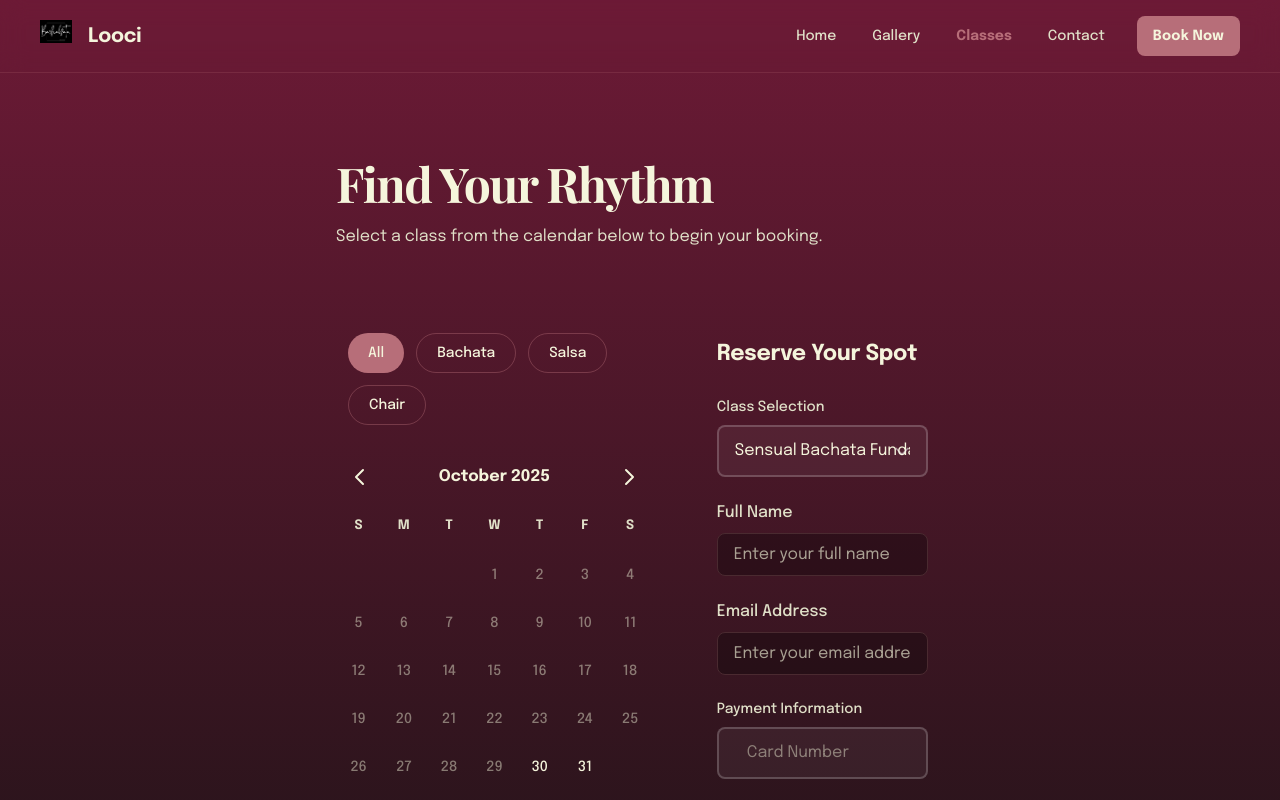
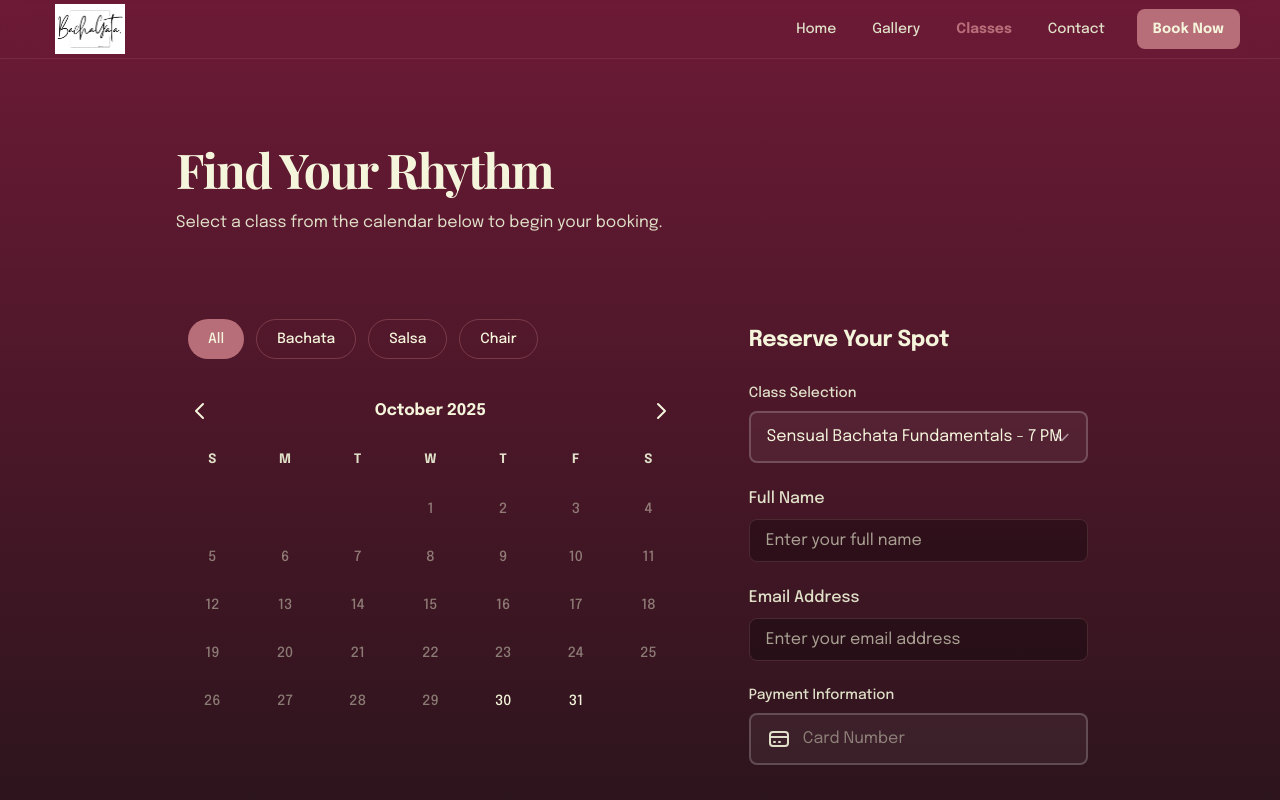
Before and after one commit to targerian/bachagata, a Next.js app: page /classes in a window 1280 px wide. Shown: the top 800 px of the page. Built offline with nearby package versions, Linux system fonts and the light colour scheme.

Commit message:
fixing layout issues

```diff
--- a/src/common/components/NavBar.tsx
+++ b/src/common/components/NavBar.tsx
@@ -1,7 +1,8 @@
-import React, { useState } from "react";
+import Image from "next/image";
 import Link from "next/link";
-import Image from "next/image";
 import { useRouter } from "next/router";
+import type React from "react";
+import { useState } from "react";
 import { cn } from "@/lib/utils";
 import { Button } from "./Button";
 
@@ -19,20 +20,20 @@ export const NavBar: React.FC = () => {
   const isActive = (path: string) => router.pathname === path;
 
   return (
-    <header className="sticky top-0 z-50 flex items-center justify-between whitespace-nowrap border-b border-solid border-rose-gold/20 bg-background-dark/50 backdrop-blur-md px-6 py-4 md:px-10">
+    <header className="sticky top-0 z-50 flex items-center justify-between whitespace-nowrap border-b border-solid border-rose-gold/20 bg-background-dark/50 backdrop-blur-md px-6 py-1 md:px-10">
       <Link href="/" className="flex items-center gap-4 text-text-primary">
-        <div className="w-8 h-8 text-rose-gold relative">
+        <div className="text-rose-gold relative">
           <Image
-            src="/images/logos/Bachagata_20251028_103342_0000.png"
+            src="/images/logos/4_20251028_104531_0001.png"
             alt="Looci Logo"
-            width={32}
-            height={32}
-            className="object-contain"
+            width={100}
+            height={50}
+            className="object-contain w-[100px] h-[50px]"
           />
         </div>
-        <h2 className="text-text-primary text-xl font-bold leading-tight tracking-[-0.015em]">
+        {/* <h2 className="text-text-primary text-xl font-bold leading-tight tracking-[-0.015em]">
           Looci
-        </h2>
+        </h2> */}
       </Link>
 
       {/* Desktop Navigation */}
@@ -61,9 +62,11 @@ export const NavBar: React.FC = () => {
         className="md:hidden text-text-primary"
         onClick={() => setMobileMenuOpen(!mobileMenuOpen)}
         aria-label="Toggle menu"
+        type="button"
       >
         <svg
           className="h-6 w-6"
+          aria-hidden="true"
           fill="none"
           stroke="currentColor"
           viewBox="0 0 24 24"
--- a/src/screens/classes/index.tsx
+++ b/src/screens/classes/index.tsx
@@ -28,7 +28,7 @@ export const ClassesScreen: React.FC = () => {
   const filters: ClassType[] = ["All", "Bachata", "Salsa", "Chair"];
 
   return (
-    <main className="flex flex-col gap-10 mt-10 md:mt-16 px-4 md:px-20 lg:px-40 max-w-[960px] mx-auto">
+    <main className="flex flex-col gap-10 mt-10 md:mt-16 px-4 md:px-10 lg:px-30 max-w-[1200px] mx-auto">
       {/* Page Heading */}
       <div className="flex flex-wrap justify-between gap-3 p-4">
         <div className="flex min-w-72 flex-col gap-3">
@@ -42,7 +42,7 @@ export const ClassesScreen: React.FC = () => {
       </div>
 
       {/* Main Content: Calendar and Booking Form */}
-      <div className="flex flex-col lg:flex-row gap-12 p-4">
+      <div className="flex flex-col lg:flex-row gap-8 lg:gap-12 p-4">
         {/* Left Column: Calendar */}
         <div className="flex-1">
           {/* Filter Chips */}
--- a/src/screens/contact/index.tsx
+++ b/src/screens/contact/index.tsx
@@ -1,4 +1,4 @@
-import React from "react";
+import type React from "react";
 import {
   Button,
   GlassCard,
@@ -22,6 +22,7 @@ export const ContactScreen: React.FC = () => {
           fill="none"
           stroke="currentColor"
           viewBox="0 0 24 24"
+          aria-hidden="true"
         >
           <path
             strokeLinecap="round"
@@ -41,6 +42,7 @@ export const ContactScreen: React.FC = () => {
           fill="none"
           stroke="currentColor"
           viewBox="0 0 24 24"
+          aria-hidden="true"
         >
           <path
             strokeLinecap="round"
@@ -60,6 +62,7 @@ export const ContactScreen: React.FC = () => {
           fill="none"
           stroke="currentColor"
           viewBox="0 0 24 24"
+          aria-hidden="true"
         >
           <path
             strokeLinecap="round"
@@ -85,7 +88,12 @@ export const ContactScreen: React.FC = () => {
       name: "Instagram",
       href: "#",
       icon: (
-        <svg className="h-6 w-6" fill="currentColor" viewBox="0 0 24 24">
+        <svg
+          className="h-6 w-6"
+          fill="currentColor"
+          viewBox="0 0 24 24"
+          aria-hidden="true"
+        >
           <path d="M12 2.163c3.204 0 3.584.012 4.85.07 3.252.148 4.771 1.691 4.919 4.919.058 1.265.069 1.645.069 4.85s-.011 3.584-.069 4.85c-.149 3.225-1.664 4.771-4.919 4.919-1.266.058-1.644.07-4.85.07s-3.584-.012-4.85-.07c-3.252-.148-4.771-1.691-4.919-4.919-.058-1.265-.069-1.645-.069-4.85s.011-3.584.069-4.85c.149-3.225 1.664-4.771 4.919-4.919 1.266.058 1.644.07 4.85.07zm0-2.163c-3.259 0-3.667.014-4.947.072-4.358.2-6.78 2.618-6.98 6.98-.059 1.281-.073 1.689-.073 4.948s.014 3.667.072 4.947c.2 4.358 2.618 6.78 6.98 6.98 1.281.058 1.689.072 4.948.072s3.667-.014 4.947-.072c4.358-.2 6.78-2.618 6.98-6.98.059-1.281.073-1.689.073-4.948s-.014-3.667-.072-4.947c-.2-4.358-2.618-6.78-6.98-6.98-1.281-.059-1.689-.073-4.948-.073zm0 5.838c-3.403 0-6.162 2.759-6.162 6.162s2.759 6.162 6.162 6.162 6.162-2.759 6.162-6.162-2.759-6.162-6.162-6.162zm0 10.162c-2.209 0-4-1.79-4-4s1.791-4 4-4 4 1.79 4 4-1.791 4-4 4zm6.406-11.845c-.796 0-1.441.645-1.441 1.44s.645 1.44 1.441 1.44 1.441-.645 1.441-1.44-.645-1.44-1.441-1.44z" />
         </svg>
       ),
@@ -94,7 +102,12 @@ export const ContactScreen: React.FC = () => {
       name: "Twitter",
       href: "#",
       icon: (
-        <svg className="h-6 w-6" fill="currentColor" viewBox="0 0 24 24">
+        <svg
+          className="h-6 w-6"
+          fill="currentColor"
+          viewBox="0 0 24 24"
+          aria-hidden="true"
+        >
           <path d="M24 4.557c-.883.392-1.832.656-2.828.775 1.017-.609 1.798-1.574 2.165-2.724-.951.564-2.005.974-3.127 1.195-.897-.957-2.178-1.555-3.594-1.555-3.179 0-5.515 2.966-4.797 6.045-4.091-.205-7.719-2.165-10.148-5.144-1.29 2.213-.669 5.108 1.523 6.574-.806-.026-1.566-.247-2.229-.616v.064c0 2.298 1.634 4.212 3.793 4.649-.65.178-1.336.23-2.04.188.608 1.923 2.366 3.235 4.453 3.272-1.763 1.37-3.973 2.163-6.357 2.163-.414 0-.82-.024-1.22-.074 2.279 1.455 4.981 2.3 7.875 2.3 9.421 0 14.58-7.822 14.53-14.583v-.651c1.001-.72 1.868-1.616 2.557-2.65z" />
         </svg>
       ),
@@ -102,7 +115,7 @@ export const ContactScreen: React.FC = () => {
   ];
 
   return (
-    <main className="flex flex-col gap-16 md:gap-24 py-16 md:py-24 px-4 md:px-20 lg:px-40 max-w-[960px] mx-auto">
+    <main className="flex flex-col gap-16 md:gap-24 py-16 md:py-24 px-4 md:px-10 lg:px-30 max-w-[1200px] mx-auto">
       {/* Page Heading */}
       <div className="flex flex-wrap justify-center text-center gap-4 p-4">
         <div className="flex flex-col gap-4 max-w-2xl">
@@ -116,12 +129,12 @@ export const ContactScreen: React.FC = () => {
         </div>
       </div>
 
-      <div className="grid grid-cols-1 lg:grid-cols-2 gap-16 md:gap-20">
+      <div className="grid grid-cols-1 lg:grid-cols-2 gap-12 md:gap-16">
         {/* Contact Info */}
         <div className="flex flex-col gap-8">
           {contactInfo.map((info, index) => (
             <IconText
-              key={index}
+              key={info.label}
               icon={info.icon}
               label={info.label}
               value={info.value}
@@ -147,7 +160,7 @@ export const ContactScreen: React.FC = () => {
         </div>
 
         {/* Contact Form */}
-        <GlassCard>
+        <GlassCard className="p-8">
           <h2 className="text-text-primary text-[22px] font-bold leading-tight tracking-[-0.015em] mb-6">
             Send an Inquiry
           </h2>
@@ -171,7 +184,7 @@ export const ContactScreen: React.FC = () => {
               placeholder="Tell me more about what you're looking for..."
               required
             />
-            <Button type="submit" size="lg" className="mt-2">
+            <Button type="submit" size="lg" className="w-full mt-2">
               Send Message
             </Button>
           </form>
--- a/src/screens/home/index.tsx
+++ b/src/screens/home/index.tsx
@@ -1,5 +1,5 @@
-import React from "react";
 import Image from "next/image";
+import type React from "react";
 import { Button, ClassCard, TestimonialCard } from "@/common/components";
 
 export const HomeScreen: React.FC = () => {
@@ -10,6 +10,7 @@ export const HomeScreen: React.FC = () => {
           className="h-10 w-10 text-rose-gold"
           fill="currentColor"
           viewBox="0 0 24 24"
+          aria-hidden="true"
         >
           <path d="M12 3v1m0 16v1m9-9h-1M4 12H3m15.364 6.364l-.707-.707M6.343 6.343l-.707-.707m12.728 0l-.707.707M6.343 17.657l-.707.707M16 12a4 4 0 11-8 0 4 4 0 018 0z" />
         </svg>
@@ -24,6 +25,7 @@ export const HomeScreen: React.FC = () => {
           className="h-10 w-10 text-rose-gold"
           fill="currentColor"
           viewBox="0 0 24 24"
+          aria-hidden="true"
         >
           <path d="M17.657 18.657A8 8 0 016.343 7.343S7 9 9 10c0-2 .5-5 2.986-7C14 5 16.09 5.777 17.656 7.343A7.975 7.975 0 0120 13a7.975 7.975 0 01-2.343 5.657z" />
           <path d="M9.879 16.121A3 3 0 1012.015 11L11 14H9c0 .768.293 1.536.879 2.121z" />
@@ -39,6 +41,7 @@ export const HomeScreen: React.FC = () => {
           className="h-10 w-10 text-rose-gold"
           fill="currentColor"
           viewBox="0 0 24 24"
+          aria-hidden="true"
         >
           <path d="M7 13c1.66 0 3-1.34 3-3S8.66 7 7 7s-3 1.34-3 3 1.34 3 3 3zm12-6h-8v7H3V6H1v15h2v-3h18v3h2v-9c0-2.21-1.79-4-4-4z" />
         </svg>
@@ -70,17 +73,18 @@ export const HomeScreen: React.FC = () => {
         {/* Hero Section */}
         <section className="w-full min-h-[calc(100vh-80px)] flex flex-col items-center justify-center text-center py-20 relative">
           <div
-            className="w-full h-full absolute top-0 left-0 bg-cover bg-center bg-no-repeat"
+            className="w-full h-full absolute top-0 left-0 bg-cover bg-no-repeat"
             style={{
               backgroundImage:
                 'linear-gradient(to top, rgba(92, 0, 31, 1) 0%, rgba(92, 0, 31, 0.6) 50%, rgba(0, 0, 0, 0.2) 100%), url("/images/lucy/DSC07535.JPG")',
+              backgroundPosition: "center 35%",
             }}
           />
           <div className="relative z-10 flex flex-col gap-6 items-center">
-            <h1 className="font-serif text-text-primary text-5xl md:text-7xl lg:text-8xl font-bold">
+            <h1 className="font-serif text-text-primary/60 text-5xl md:text-7xl lg:text-8xl font-bold">
               Feel the Rhythm, Find Your Passion
             </h1>
-            <p className="text-text-primary text-base md:text-lg max-w-2xl">
+            <p className="text-text-primary/70 text-base md:text-lg max-w-2xl">
               Transform your dance, one step at a time. Join a community of
               dancers and discover the joy of bachata.
             </p>
```
Also changed, not shown: public/images/logos/logo.png (added).
